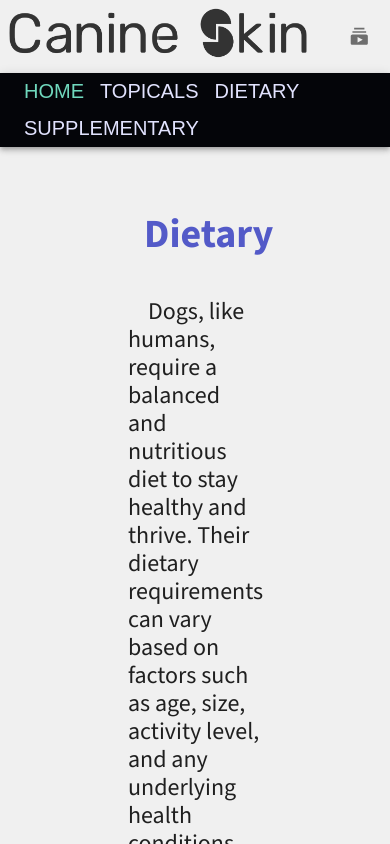
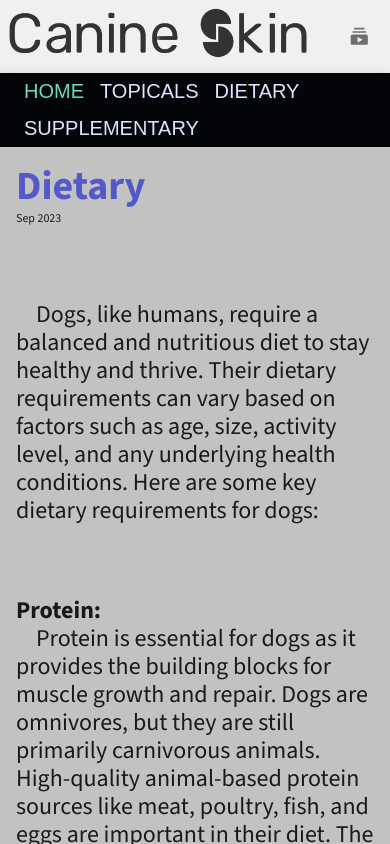
Before and after one commit to Hone648/canineSkin, a React (Create React App) app: page /dietary in a window 390 px wide. Shown: the top 844 px of the page. Built offline with nearby package versions, Linux system fonts and the light colour scheme.

Commit message:
clean up / responsiveness

```diff
--- /dev/null
+++ b/src/components/ScrollToTop.js
@@ -0,0 +1,12 @@
+import { useEffect } from 'react';
+import { useLocation } from 'react-router-dom';
+
+export default function ScrollToTop() {
+  const { pathname } = useLocation();
+
+  useEffect(() => {
+    window.scrollTo(0, 0);
+  }, [pathname]);
+
+  return null;
+}
--- a/src/index.css
+++ b/src/index.css
@@ -13,6 +13,7 @@ body,
   height: 100%;
   width: 100%;
   font-family: 'Source Sans 3', sans-serif;
+  background-color: #c2c2c2;
 }
 
 .app {
--- a/src/index.js
+++ b/src/index.js
@@ -3,11 +3,13 @@ import ReactDOM from 'react-dom/client';
 import './index.css';
 import App from './App';
 import { BrowserRouter } from 'react-router-dom';
+import ScrollToTop from '../src/components/ScrollToTop';
 
 const root = ReactDOM.createRoot(document.getElementById('root'));
 root.render(
   <React.StrictMode>
     <BrowserRouter>
+      <ScrollToTop />
       <App />
     </BrowserRouter>
   </React.StrictMode>
--- a/src/scenes/Dietary.jsx
+++ b/src/scenes/Dietary.jsx
@@ -37,10 +37,15 @@ const Dietary = () => {
     );
   };
   return (
-    <Box m={5} p={2} my={2}>
-      <Title title="Dietary" />
-      <Box mb={0} pt={3} px={9}>
-        <Typography variant="h3" paragraph sx={{ textIndent: '20px' }}>
+    <Box className="dietary-container">
+      <Box className="title-wrapper">
+        <Title title="Dietary" subtitle="Sep 2023" />
+      </Box>
+      <Box
+        className="dietary-content-wrapper"
+        sx={{ mx: { xs: 2, md: 8, xl: 14 } }}
+      >
+        <Typography variant="h3" paragraph sx={{ textIndent: '20px', my: 9 }}>
           {intro}
         </Typography>
         <Item item={item1} content={item1Content} />
--- a/src/scenes/TopDogShampoos.jsx
+++ b/src/scenes/TopDogShampoos.jsx
@@ -8,10 +8,7 @@ const TopDogShampoos = () => {
   const colors = tokens(theme.palette.mode);
 
   return (
-    <Box
-      className="container"
-      sx={{ backgroundColor: colors.grey[800], height: '100vh' }}
-    >
+    <Box className="container">
       <Box
         className="header"
         display="flex"
--- a/src/scenes/global/Title.jsx
+++ b/src/scenes/global/Title.jsx
@@ -5,7 +5,20 @@ const Title = ({ title, subtitle }) => {
   const theme = useTheme();
   const colors = tokens(theme.palette.mode);
   return (
-    <Box xs={12} m={2} px={9} pt={2} textAlign="left">
+    <Box
+      className="title-container"
+      textAlign="left"
+      sx={{
+        my: 2,
+        mx: {
+          xs: 2,
+          md: 4,
+          lg: 6,
+          xl: 8,
+        },
+      }}
+    >
+      <Box className="title-wrapper" mb={0}>
         <Typography
           color={colors.blueAccent[400]}
           sx={{ fontWeight: 'bold' }}
@@ -13,13 +26,10 @@ const Title = ({ title, subtitle }) => {
         >
           {title}
         </Typography>
-      <Typography
-        color={colors.greenAccent[300]}
-        sx={{ fontWeight: 'bold' }}
-        variant="subtitle1"
-      >
-        {subtitle}
-      </Typography>
+      </Box>
+      <Box className="subtitle-wrapper" display="flex">
+        <Typography variant="subtitle2">{subtitle}</Typography>
+      </Box>
     </Box>
   );
 };
```
Lines whose indentation alone changed are shown as unchanged.
